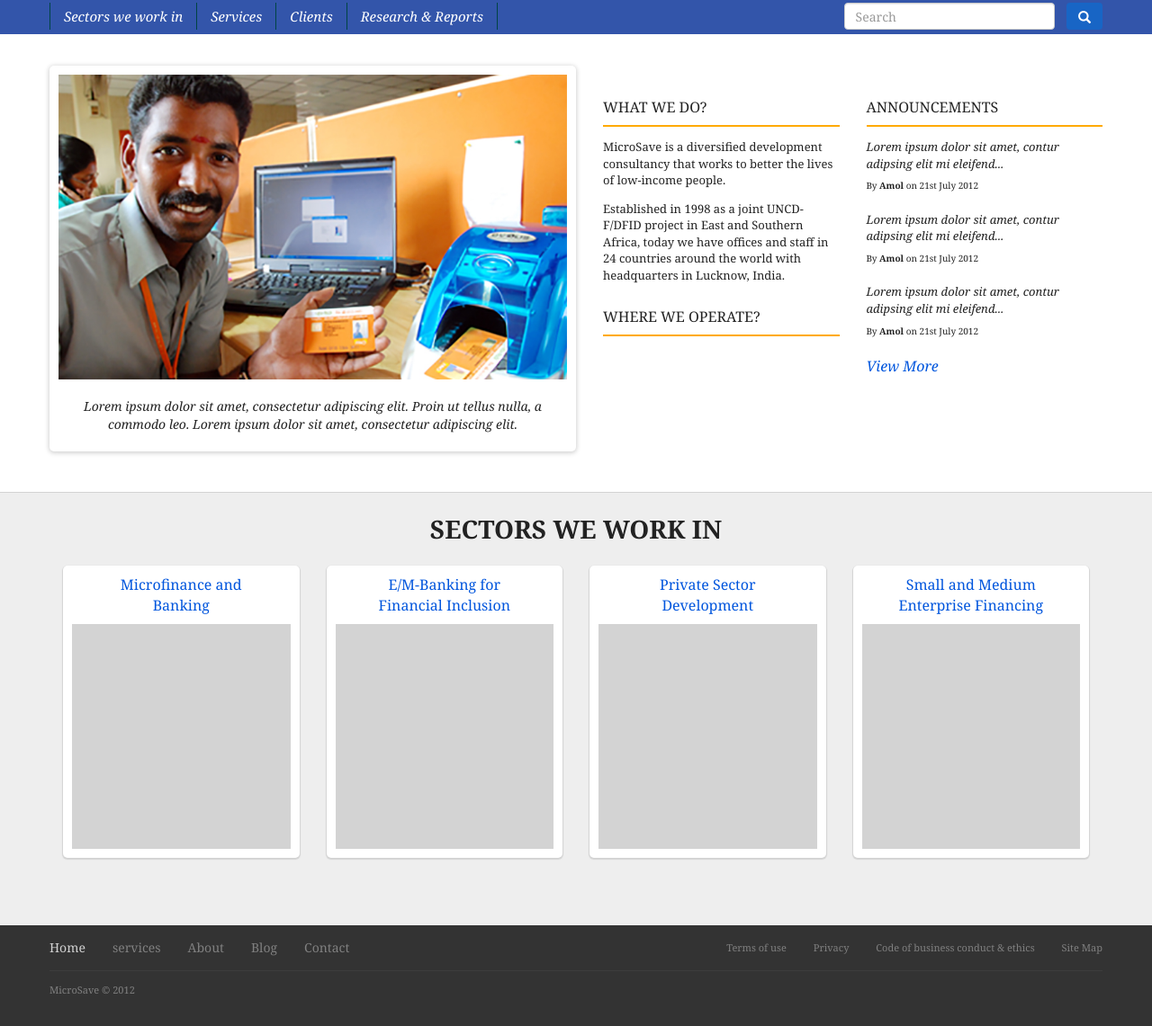
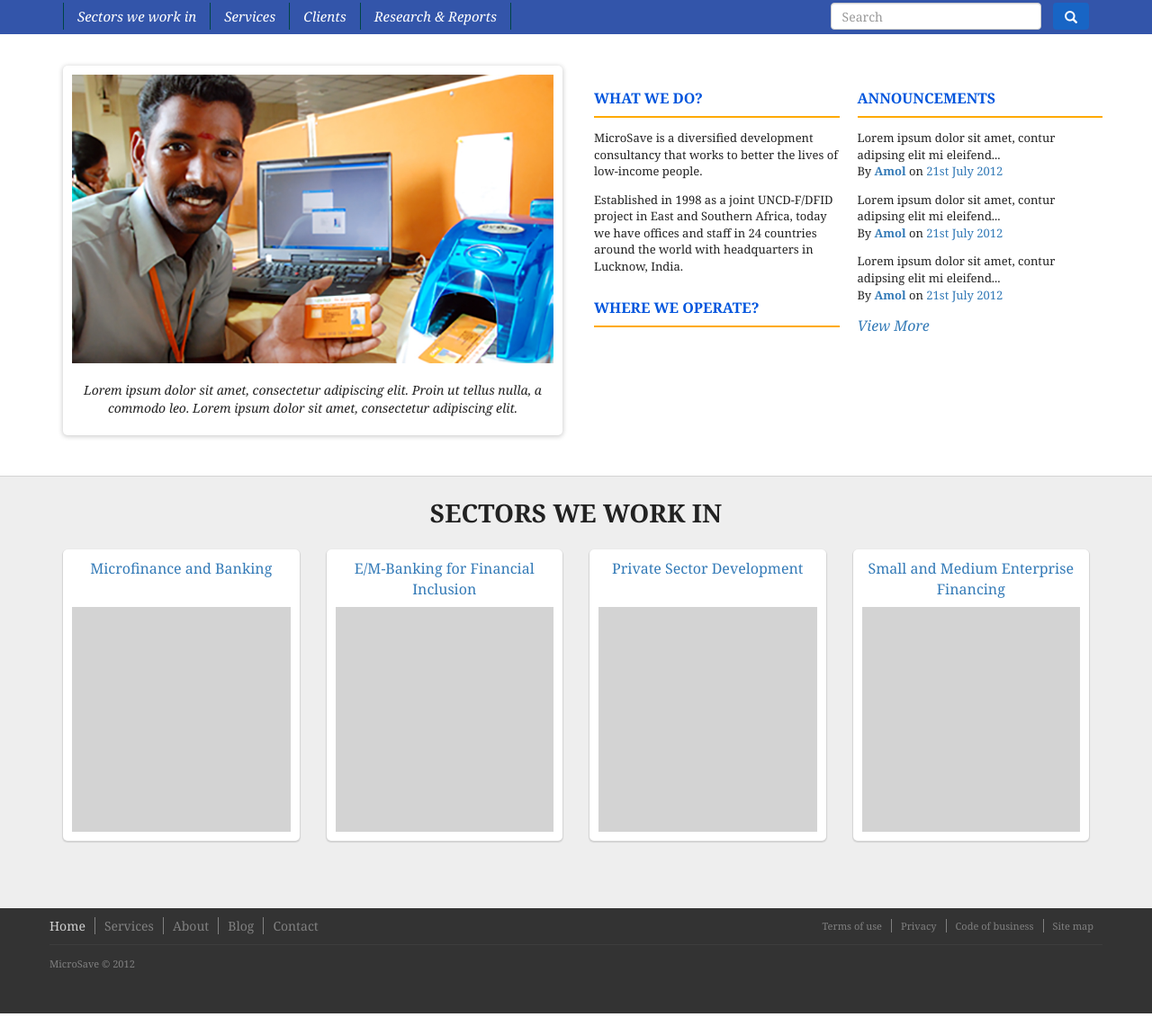
Before and after one commit to shirishwebonise/Webonise-Training-Assignments, a plain HTML site: page bootstrap_assignment_1/index.html in a window 1280 px wide. Shown: the part 82-1223 px from the top of the page at 90% size. Drawn offline with Linux system fonts and the light colour scheme.

Commit message:
Make changes considering reviews

```diff
--- a/bootstrap_assignment_1/css/main-styles.css
+++ b/bootstrap_assignment_1/css/main-styles.css
@@ -37,8 +37,8 @@ h2{
 	padding: 0;
 }
 
-.navigation ul li:hover{
-	background-color: inherit;
+.navigation ul li a:hover{
+	background: none;
 }
 
 .navigation ul li a{
@@ -77,25 +77,29 @@ h2{
 	border-radius: 5px;
 }
 
-.bannerImageWrap img.bannerImage{
-	width: 100%;
-}
-
 .bannerImageWrap p.imageCaption{
 	font-size: 14px;
 	text-align: center;
 	margin-top: 20px;
+	font-style: italic;
 }
 
 .bannerInfo h2{
 	font-size: 16px;
 	line-height: 40px;
 	border-bottom: 2px #FFAA00 solid;
+	font-weight: bold;
+	color: #0055DD;
 }
 
 .bannerInfo p{
 	margin-top: 1em;
-	margin-bottom: 1em;
+	margin-bottom: 0;
+}
+
+.bannerInfo ul{
+	list-style: none;
+	padding: 0;
 }
 
 .announcement p{
@@ -103,9 +107,8 @@ h2{
 }
 
 .bannerInfoSection{
-	padding-left: 30px;
+	padding-left: 10px;
 	padding-right: 0;
-	padding-top: 10px;
 	padding-bottom: 10px;
 }
 .bannerInfoSection h2{
@@ -151,13 +154,9 @@ h2{
 }
 
 .sector p{
+	height: 44px;
 	font-size: 16px;
-	padding: 0 36px;
 	color: #0055DD;
-}
-
-.sectorWrap{
-	padding: 0 15px;
 }
 
 .sectorImageWrap{
@@ -167,22 +166,14 @@ h2{
 
 .footer{
 	background-color: #333333;
-	padding-bottom: 20px;
+	padding-bottom: 35px;
 	color: grey;
 }
 
-.footer ul.navbar-left li a{
-	font-size: 14px;
-	color: grey;
+.footer .navigationWrap{
+	padding: 10px 0;
 }
 
-.footer ul.navbar-left li:first-child a{
-	padding-left: 0
-}
-
-.footer ul.navbar-left li.active a{
-	color: lightgrey;
-}
 
 .footer .navWrap{
 	border-bottom: 1px #3d3d3d solid;
@@ -192,11 +183,60 @@ h2{
 	padding: 0;
 }
 
-.footer ul.navbar-right li a{
+.footer ul.rightNavigation li a{
 	font-size: 11px;
 	color: grey;
 }
+.footer ul.rightNavigation li:first-child a{
+	border-left: 0;
+}
+
 .footer .copyRightTextWrap span{
 	font-size: 11px;
 	line-height: 41px
 }
+
+.footer ul{
+	padding: 0;
+	list-style: none;
+	margin: 0;
+}
+
+.footer ul li{
+	float: left;
+}
+
+.footer ul li a{
+	padding-left: 10px;
+	padding-right: 10px;
+	border-left: 1px solid grey;
+	color: grey;
+	font-size: 14px;
+}
+
+ul.leftNavigation li.active a{
+	color: lightgrey;
+}
+
+.footer ul.leftNavigation li:first-child a{
+	border-left: 0;
+	padding-left: 0;
+}
+
+ul.leftNavigation li.clear{
+	clear: both;
+	float: none;
+}
+
+.footer .copyRightTextWrap{
+	padding:0;
+}
+
+.viewMore a{
+	font-style: italic;
+	line-height: 30px;
+}
+
+.viewMore a:hover{
+	cursor: pointer;
+}
--- a/bootstrap_assignment_1/index.html
+++ b/bootstrap_assignment_1/index.html
@@ -18,6 +18,7 @@
 		</div>
 		<div class="navigation">
 			<div class="container">
+				<div class="collapse navbar-collapse">
 					<ul class="nav navbar-nav">
 						<li role="presentation">
 							<a href="#"><em>Sectors we work in</em></a>
@@ -42,14 +43,18 @@
 					</form>
 				</div>
 			</div>
+		</div>
 		<div class="banner">
 			<div class="container">
 				<div class="row">
-					<div class="col-xs-6 bannerImageWrap">
-						<img src="images/banner.jpg" class="bannerImage">
-						<p class="imageCaption"><em>Lorem ipsum dolor sit amet, consectetur adipiscing elit. Proin ut tellus nulla, a commodo leo. Lorem ipsum dolor sit amet, consectetur adipiscing elit.</em></p>
+					<div class="col-md-6">
+						<div class="bannerImageWrap">
+							<img src="images/banner.jpg" class="img-responsive">
+							<p class="imageCaption">Lorem ipsum dolor sit amet, consectetur adipiscing elit. Proin ut tellus nulla, a commodo leo. Lorem ipsum dolor sit amet, consectetur adipiscing elit.</p>
 						</div>
-					<div class="col-xs-3 bannerInfoSection">
+					</div>
+					<div class="col-md-3 bannerInfoSection">
+						<div class="bannerInfoSection">
 							<div class="bannerInfo">
 								<h2>WHAT WE DO?</h2>
 								<p>MicroSave is a diversified development consultancy that works to better the lives of low-income people.</p>
@@ -59,29 +64,34 @@
 								<h2>WHERE WE OPERATE?</h2>
 							</div>
 						</div>
-					<div class="col-xs-3 bannerInfoSection">
+					</div>
+					<div class="col-md-3 bannerInfoSection">
+						<div class="bannerInfoSection">
 							<div class="bannerInfo">
 								<h2>ANNOUNCEMENTS</h2>
-							<div class="announcement">
+								<ul>
+									<li>
 										<p>
-									<em>Lorem ipsum dolor sit amet, contur adipsing elit mi eleifend...</em>
+											Lorem ipsum dolor sit amet, contur adipsing elit mi eleifend...
 										</p>
-								<span>By <span class="announcementAuthor">Amol</span> on 21st July 2012</span>
+										<span>By <a class="announcementAuthor">Amol</a> on <a>21st July 2012</a></span>
+									</li>
+									<li>
+										<p>
+											Lorem ipsum dolor sit amet, contur adipsing elit mi eleifend...
+										</p>
+										<span>By <a class="announcementAuthor">Amol</a> on <a>21st July 2012</a></span>
+									</li>
+									<li>
+										<p>
+											Lorem ipsum dolor sit amet, contur adipsing elit mi eleifend...
+										</p>
+										<span>By <a class="announcementAuthor">Amol</a> on <a>21st July 2012</a></span>
+									</li>
+								</ul>
 							</div>
-							<div class="announcement">
-								<p>
-									<em>Lorem ipsum dolor sit amet, contur adipsing elit mi eleifend...</em>
-								</p>
-								<span>By <span class="announcementAuthor">Amol</span> on 21st July 2012</span>
+							<span class="viewMore"><a>View More</a></span>
 						</div>
-							<div class="announcement">
-								<p>
-									<em>Lorem ipsum dolor sit amet, contur adipsing elit mi eleifend...</em>
-								</p>
-								<span>By <span class="announcementAuthor">Amol</span> on 21st July 2012</span>
-							</div>
-						</div>
-						<span class="viewMore"><em>View More</em></span>
 					</div>
 				</div>
 			</div>
@@ -90,40 +100,40 @@
 			<div class="container">
 				<h2>SECTORS WE WORK IN</h2>
 				<div class="row">
-					<div class="col-xs-3 sectorWrap">
+					<div class="col-md-3">
 						<div class="sector">
 							<p>
-								Microfinance and Banking
+								<a href="#">Microfinance and Banking</a>
 							</p>
 							<div class="sectorImageWrap">
 
 							</div>
 						</div>
 					</div>
-					<div class="col-xs-3 sectorWrap">
+					<div class="col-md-3">
 						<div class="sector">
 							<p>
-								E/M-Banking for Financial Inclusion
+								<a href="#">E/M-Banking for Financial Inclusion</a>
 							</p>
 							<div class="sectorImageWrap">
 
 							</div>
 						</div>
 					</div>
-					<div class="col-xs-3 sectorWrap">
+					<div class="col-md-3">
 						<div class="sector">
 							<p>
-								Private Sector Development
+								<a href="#">Private Sector Development</a>
 							</p>
 							<div class="sectorImageWrap">
 
 							</div>
 						</div>
 					</div>
-					<div class="col-xs-3 sectorWrap">
+					<div class="col-md-3">
 						<div class="sector">
 							<p>
-								Small and Medium Enterprise Financing
+								<a href="#">Small and Medium Enterprise Financing</a>
 							</p>
 							<div class="sectorImageWrap">
 
@@ -135,12 +145,14 @@
 		</div>
 		<div class="footer">
 			<div class="container navWrap">
-				<ul class="nav navbar-nav navbar-left">
+				<div class="row navigationWrap">
+					<div class="col-md-6">
+						<ul class="leftNavigation">
 							<li class="active">
 								<a href="#">Home</a>
 							</li>
 							<li>
-						<a href="#">services</a>
+								<a href="#">Services</a>
 							</li>
 							<li>
 								<a href="#">About</a>
@@ -151,8 +163,11 @@
 							<li>
 								<a href="#">Contact</a>
 							</li>
+							<li class="clear"></li>
 						</ul>
-				<ul class="nav navbar-nav navbar-right">
+					</div>
+					<div class="col-md-6">
+						<ul class="rightNavigation pull-right">
 							<li>
 								<a href="#">Terms of use</a>
 							</li>
@@ -160,15 +175,19 @@
 								<a href="#">Privacy</a>
 							</li>
 							<li>
-						<a href="#">Code of business conduct & ethics</a>
+								<a href="#">Code of business</a>
 							</li>
 							<li>
-						<a href="#">Site Map</a>
+								<a href="#">Site map</a>
 							</li>
 						</ul>
 					</div>
-			<div class="container copyRightTextWrap">
+				</div>
+			</div>
+			<div class="container">
+				<div class="copyRightTextWrap">
 					<span>MicroSave &copy; 2012</span>
+				</div>
 			</div>
 		</div>
 		<script type="text/javascript" src="js/jquery-3.1.0.min.js"></script>
```
Lines whose indentation alone changed are shown as unchanged.
